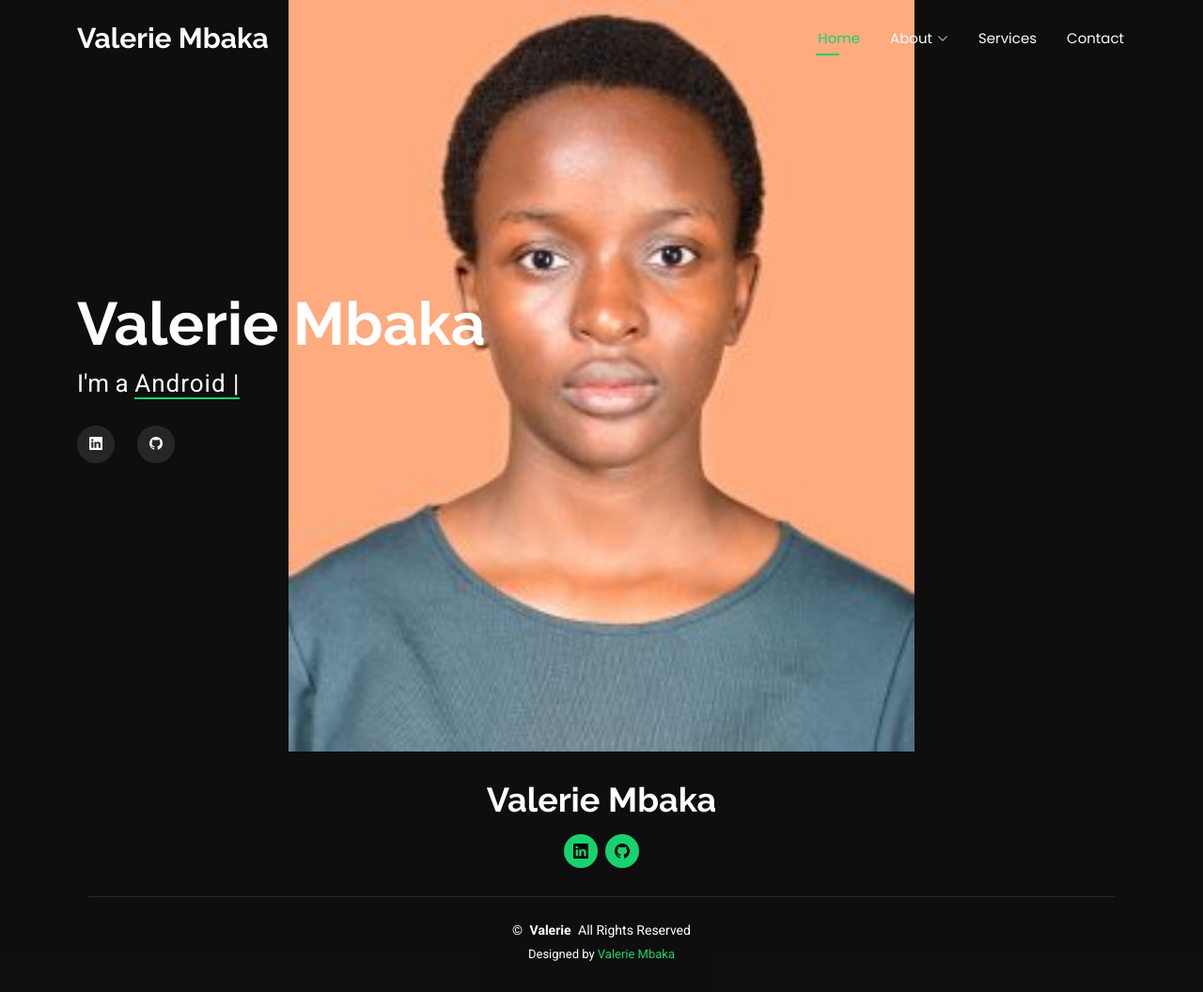
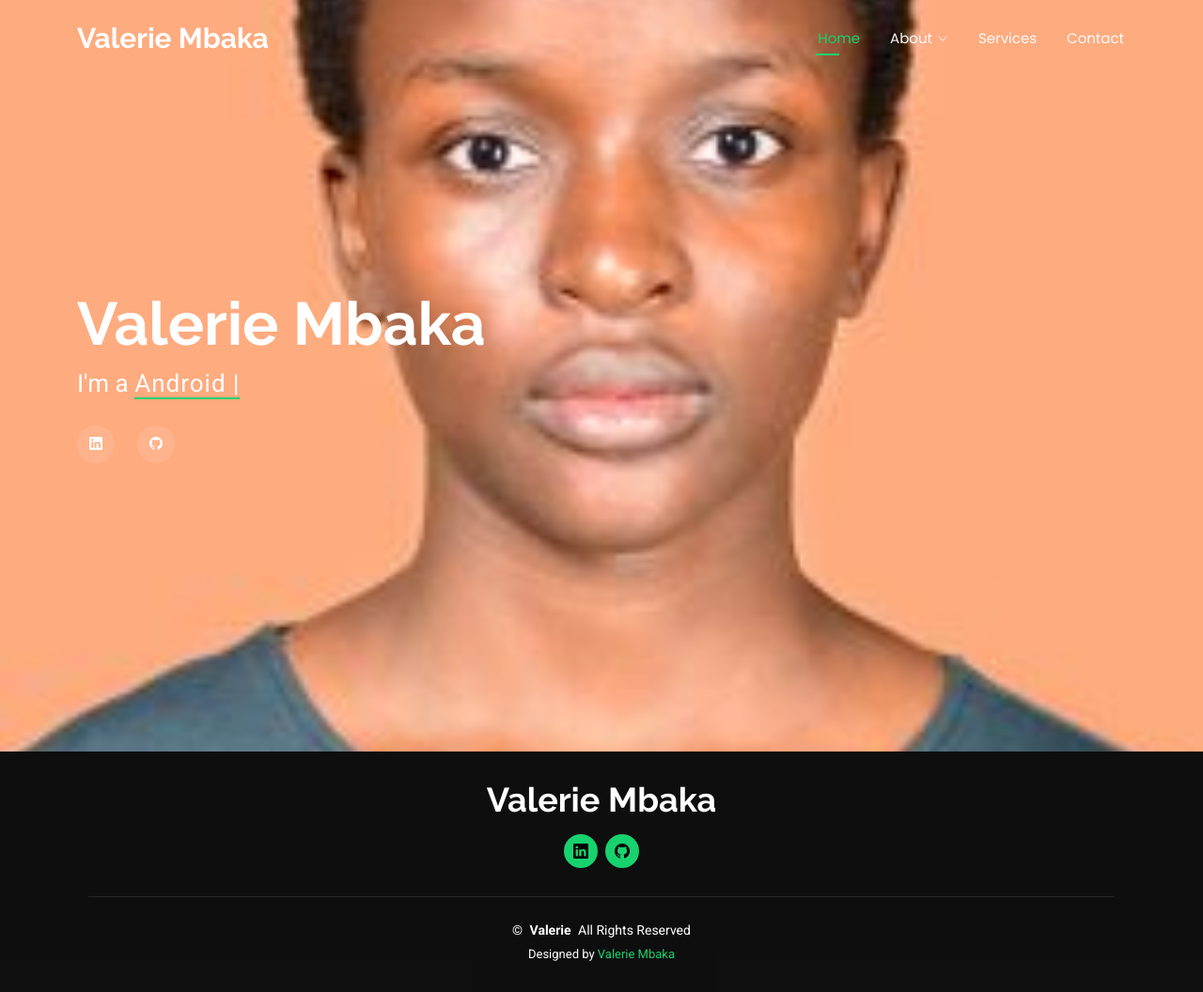
Before and after one commit to ValerieMbaka/portfolio, a Django app: page / in a window 1280 px wide. Shown: the whole page at 94% size. Run offline with Django 5.2, Linux system fonts and the light colour scheme; some libraries are stand-ins or nearby versions.

Commit message:
Update main.css

```diff
--- a/app/static/assets/css/main.css
+++ b/app/static/assets/css/main.css
@@ -688,7 +688,7 @@ section,
         display: block;
         width: 100%;
         height: 100%;
-        object-fit: contain;
+        object-fit: cover;
         z-index: 1;
 }
 
```
